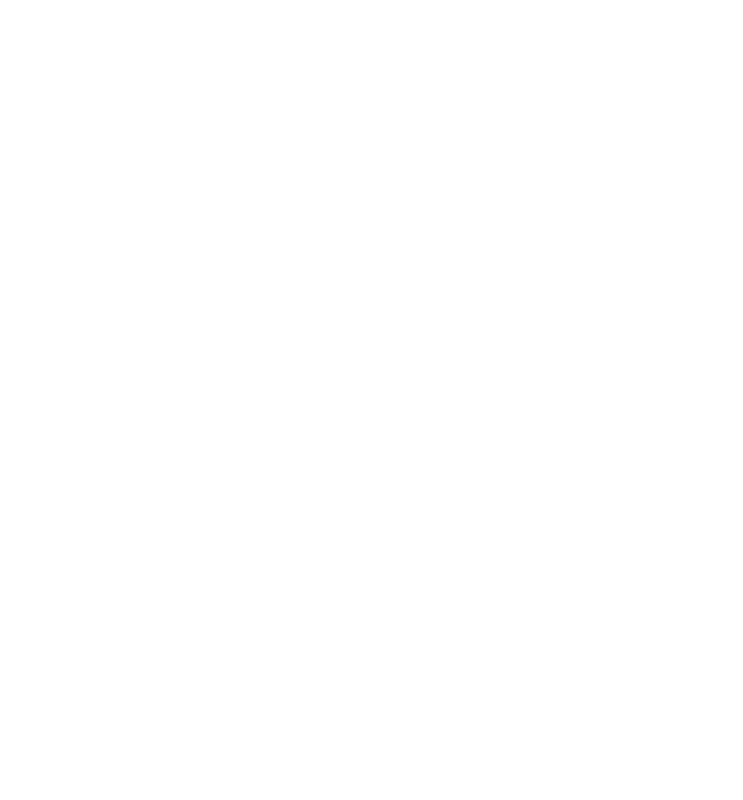
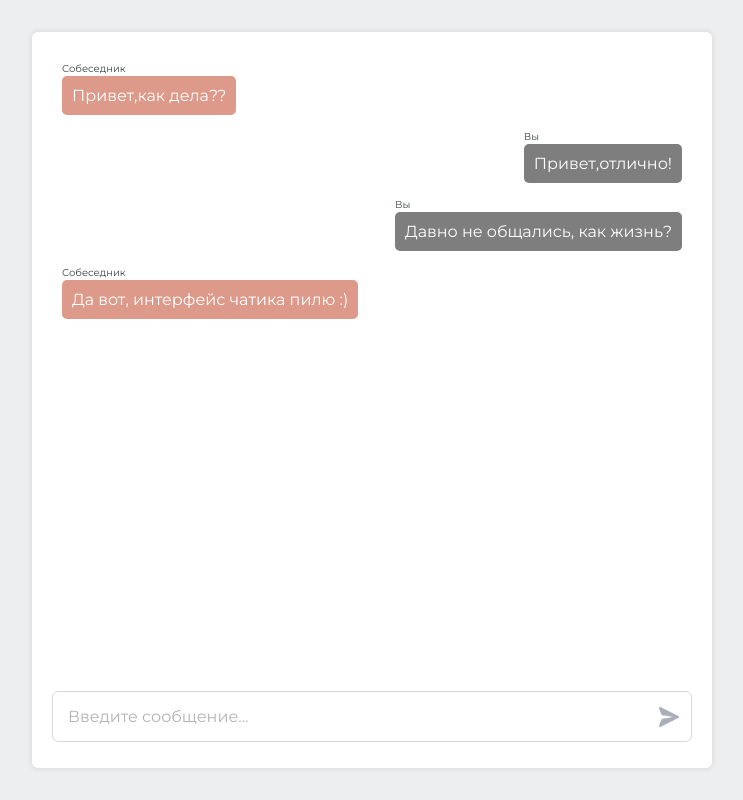
Before and after one commit to IlsafCreator/lab-works, a website: page lab6/src/task-3/index.html in a window 1280 px wide. Shown: the whole page, without its empty margins (268-1011 px from the left). Drawn offline with Linux system fonts and the light colour scheme.

Commit message:
complete chat task

```diff
--- a/lab6/package.json
+++ b/lab6/package.json
@@ -16,9 +16,9 @@
     "jshint": "src/"
   },
   "scripts": {
-    "server": "live-server src/task-1",
+    "server": "live-server src/task-3",
     "validate-html": "html-validate src",
-    "validate-css": "css-validator src/task-1/css/style.css",
+    "validate-css": "css-validator src/task-3/css/style.css",
     "jshint": "jshint src/",
     "watch": "npm-watch",
     "dev-mode": "npm-run-all --parallel server watch",
--- a/lab6/src/task-3/css/style.css
+++ b/lab6/src/task-3/css/style.css
@@ -1,84 +1,133 @@
-/* body {
-  background: rgb(255, 255, 255);
-  color: rgb(0, 0, 0);
+body {
+  margin: 0 auto;
+  background-color: #edeef0;
+  font-family: 'Montserrat';
 }
 
-#chat-block {
-  display: flex;
-  flex-direction: column;
-  background: rgb(255, 255, 255);
-  width: 100%;
-  height: 79vh;
-  margin: 10px 0 10px 0;
-  border-radius: 30px;
+.chat {
+  margin: 32px auto;
+  padding: 20px;
+  width: 50%;
+  height: calc(100vh - 104px);
+  background-color: white;
+  box-shadow: 0px 0px 3px 3px #e4e4e4;
+  border-radius: 6px;
+  position: relative;
+}
+
+.message-history {
+  height: calc(100% - 93px);
+  padding: 10px;
+  margin-bottom: 16px;
   overflow: auto;
 }
 
-.you-message {
-  background: rgb(85, 85, 85);
-  color: white;
-  border-radius: 40px;
-  padding: 5px;
-  margin: 5px 0px 5px 50%;
-  width: 45%;
-  font-size: 100%;
+.message-history::-webkit-scrollbar {
+  width: 3px;
 }
 
-.interlocutor-message {
-  background: rgb(36, 36, 36);
-  color: white;
-  border-radius: 40px;
-  padding: 5px;
-  margin: 5px 0px 5px 3%;
-  width: 45%;
-  font-size: 100%;
+.message-history::-webkit-scrollbar-track {
+  background: #f1f1f1;
 }
 
-.control-panel {
-  position: fixed;
-  bottom: 0;
-  width: 100%;
-  right: 0%;
+.message-history::-webkit-scrollbar-thumb {
+  background: #888;
 }
 
-.control-panel_input {
-  width: 90%;
-  margin: 0 5%;
-  height: 10vh;
-  font-size: 100%;
-  border-radius: 30px;
+.message-history::-webkit-scrollbar-thumb:hover {
+  background: #555;
 }
 
-#control-panel_button-send {
-  margin: 1% 40%;
-  font-size: 100%;
-  border-radius: 10px;
+.message_author {
+  font-size: 10px;
+  margin-bottom: 1px;
+  color: #3f4746;
 }
 
-.you-message_userName {
-  text-align: right;
-  margin: -2% 5% 0 0;
+.message_text {
+  font-size: 16px;
 }
 
-.interlocutor-message_userName {
-  text-align: right;
-  margin: -2% 5% 0 0;
-} */
-
-body {
-  margin: 0px;
+.message-history-block {
+  margin-bottom: 5px;
+  display: flex;
+  flex-direction: column;
 }
 
-.chat {
-  height: 100vh;
-  width: 100vw;
+.message.message--mine {
+  align-self: flex-end;
 }
 
-.chat-block {
-  display: flex;
+.message.message--mine>.message_text {
+  background-color: #7e7e7e;
 }
 
-.control-panel {
-  position: fixed;
-  bottom: 0px;
+.message {
+  margin-bottom: 10px;
+  align-self: flex-start;
 }
+
+.message>.message_text {
+  padding: 10px;
+  border-radius: 5px;
+  color: white;
+  background-color: #cf715ab4;
+}
+
+.message-panel {
+  display: flex;
+  flex-direction: row;
+  justify-content: space-between;
+  border-radius: 6px;
+  border: 1px solid #d3d9de;
+  padding: 10px;
+  width: 100%;
+  position: relative;
+  box-sizing: border-box;
+}
+
+.message-panel_text-field {
+  font-size: 16px;
+  font-family: 'Montserrat';
+  padding: 5px;
+  border: none;
+  outline: none;
+  width: 90%;
+  max-height: 38px;
+  overflow-y: auto;
+  position: relative;
+  word-wrap: break-word;
+}
+
+.placeholder {
+  color: #b3b3b3;
+  padding: 5px;
+  position: absolute;
+}
+
+.message-panel_text-field::-webkit-scrollbar {
+  width: 3px;
+}
+
+.message-panel_text-field::-webkit-scrollbar-track {
+  background: #f1f1f1;
+}
+
+.message-panel_text-field::-webkit-scrollbar-thumb {
+  background: #888;
+}
+
+.message-panel_text-field::-webkit-scrollbar-thumb:hover {
+  background: #555;
+}
+
+.message-panel_send-btn {
+  display: flex;
+  flex-direction: column;
+  justify-content: center;
+}
+
+.send-btn {
+  cursor: pointer;
+  height: 24px;
+}
--- a/lab6/src/task-3/index.html
+++ b/lab6/src/task-3/index.html
@@ -6,25 +6,68 @@
   <meta name="viewport" content="width=device-width, initial-scale=1.0">
   <meta http-equiv="X-UA-Compatible" content="ie=edge">
   <link rel="stylesheet" type="text/css" href="css/style.css">
+  <link href="https://fonts.googleapis.com/css?family=Montserrat&display=swap" rel="stylesheet">
   <title>Forever alone</title>
 </head>
 
 <body>
-  <!-- <div id="chat-block"></div>
-  <div class="control-panel">
-    <input class="control-panel_input" id="textarea" placeholder="You message" />
-    <button id="control-panel_button-send" type="submit">
-      Отправить
-    </button>
-    <label>
-      <input type="checkbox" id="control-panel_user-tag" checked />You/His</label>
-  </div> -->
+
   <div class="chat">
-    <div class="chat-messages"></div>
-    <div class="control-panel"></div>
+    <div class="message-history">
+
+      <div class="message-history-block">
+        <div class="message">
+          <div class="message_author">
+            Собеседник
+          </div>
+          <div class="message_text">
+            Привет,как дела??
+          </div>
+        </div>
+      </div>
+
+      <div class="message-history-block">
+        <div class="message message--mine">
+          <div class="message_author">
+            Вы
+          </div>
+          <div class="message_text">
+            Привет,отлично!
+          </div>
+        </div>
+      </div>
+
+      <div class="message-history-block">
+        <div class="message message--mine">
+          <div class="message_author">
+            Вы
+          </div>
+          <div class="message_text">
+            Давно не общались, как жизнь?
+          </div>
+        </div>
+      </div>
+
+      <div class="message-history-block">
+        <div class="message">
+          <div class="message_author">
+            Собеседник
+          </div>
+          <div class="message_text">
+            Да вот, интерфейс чатика пилю :)
+          </div>
+        </div>
+      </div>
+    </div>
+    <div class="message-panel">
+      <div class="placeholder">Введите сообщение...</div>
+      <div class="message-panel_text-field" contenteditable="true" spellcheck="false"></div>
+      <div class="message-panel_send-btn">
+        <img src="img/send_image.png" class="send-btn" alt="Message sending button">
+      </div>
+    </div>
   </div>
-  <script src="js/simple_chat.js">
-  </script>
+  <script src="js/simple_chat.js"></script>
 </body>
 
 </html>
--- a/lab6/src/task-3/js/simple_chat.js
+++ b/lab6/src/task-3/js/simple_chat.js
@@ -1,40 +1,51 @@
-// window.onload = function () {
-//   var btn = document.getElementById('control-panel_button-send');
-//   var txtArea = document.getElementById('textarea');
-//   var userTag = document.getElementById('control-panel_user-tag');
+'use strict';
+class ChatUI {
+  addMessage(messageTextArg, messageSender) {
+    let messageText = messageTextArg;
+    let messageHistory = document.querySelector('.message-history');
 
-//   function chatUI() {
-//     if (txtArea.value !== '') {
-//       var messageContent = txtArea.value;
-//       var chatBlock = document.getElementById('chat-block');
-//       var newMessageBlock = document.createElement('div');
-//       var textMessage = document.createElement('p');
-//       var userName = document.createElement('p');
+    if (messageText) {
+      let newMessageWrapper = document.createElement('div'),
+        newMessage = document.createElement('div'),
+        newMessageAuthor = document.createElement('div'),
+        newMessageText = document.createElement('div');
 
-//       if (userTag.checked === true) {
-//         newMessageBlock.classList.add('you-message');
-//         textMessage.classList.add('you-message_text');
-//         textMessage.append(messageContent);
+      newMessageWrapper.classList.add('message-history-block');
+      newMessage.classList.add('message');
+      newMessageAuthor.classList.add('message_author');
+      newMessageText.classList.add('message_text');
+      newMessageText.textContent = messageText;
 
-//         userName.classList.add('you-message_userName');
-//         userName.append('User - 1');
+      if (messageSender === 'user') {
+        newMessageAuthor.textContent = 'Вы';
+        newMessage.classList.add('message--mine');
+      } else {
+        newMessageAuthor.textContent = 'Собеседник';
+      }
+      newMessage.append(newMessageAuthor);
+      newMessage.append(newMessageText);
+      newMessageWrapper.append(newMessage);
+      messageHistory.append(newMessageWrapper);
+    }
+  }
+}
 
-//       } else {
-//         newMessageBlock.classList.add('interlocutor-message');
-//         textMessage.classList.add('interlocutor-message_text');
-//         textMessage.append(messageContent);
-
-//         userName.classList.add('interlocutor-message_userName');
-//         userName.append('User - 2');
-//       }
-//       chatBlock.append(newMessageBlock);
-//       newMessageBlock.append(textMessage);
-//       newMessageBlock.append(userName);
-//       txtArea.value = '';
-//     }
-//   }
-
-//   btn.onclick = function () {
-//     chatUI();
-//   };
-// };
+window.addEventListener('load', function () {
+  const chat = new ChatUI();
+  let sendButton = document.querySelector('.send-btn'),
+    inputField = document.querySelector('.message-panel_text-field'),
+    placeHolder = document.querySelector('.placeholder');
+  inputField.addEventListener('input', function (event) {
+    if (inputField.textContent !== '')
+      placeHolder.style.display = 'none';
+    else
+      placeHolder.style.display = 'block';
+  });
+  sendButton.addEventListener('click', function (event) {
+    if (inputField.textContent !== '') {
+      chat.addMessage(inputField.textContent, 'user');
+      inputField.textContent = '';
+      placeHolder.style.display = 'block';
+    }
+  });
+});
```
Also changed, not shown: lab6/src/task-3/img/send_image.png (added).
